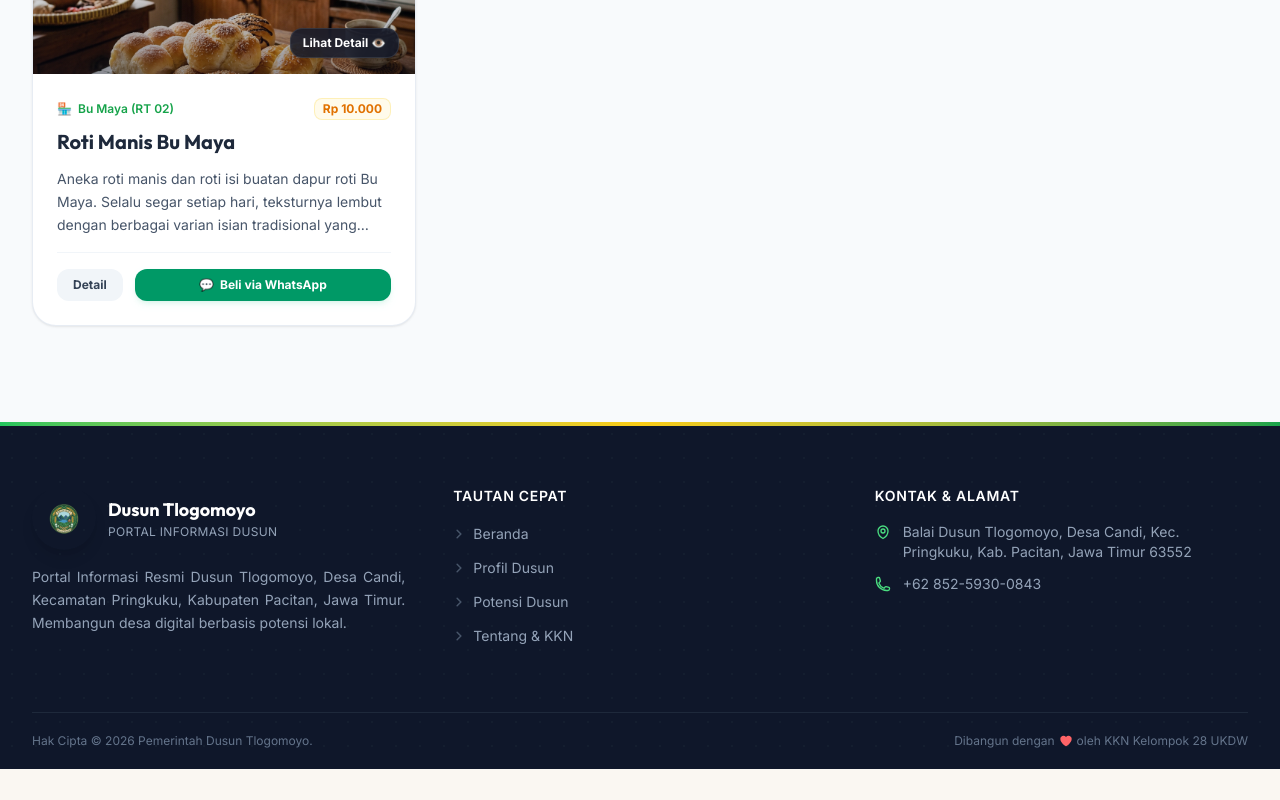
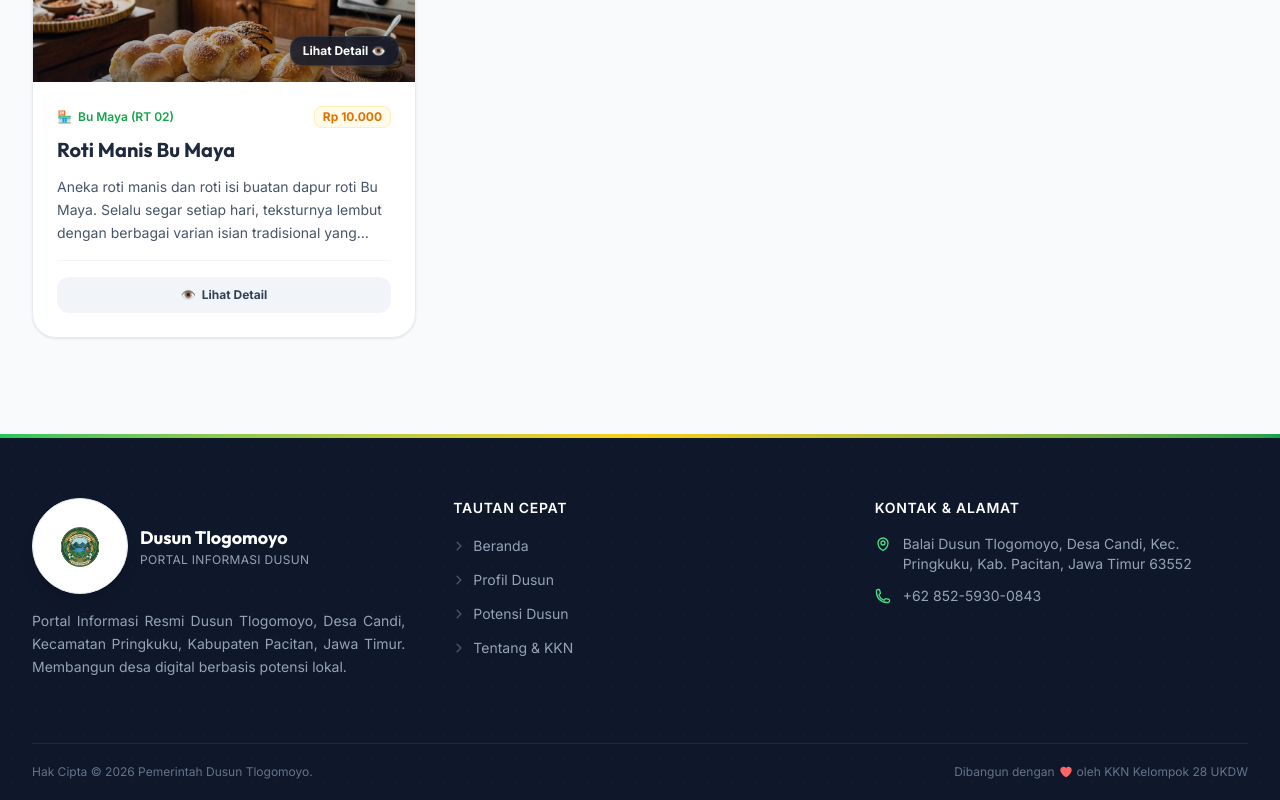
Before and after one commit to Jamesmarvins/portal-dusun-tlogomulyo, a Next.js app: page /umkm in a window 1280 px wide. Shown: the part 1920-2720 px from the top of the page. Before the commit the page ends 2689 px from the top, so only its background shows below. Built offline with nearby package versions, Linux system fonts and the light colour scheme.

Commit message:
feat: make logo even larger with clean background, and remove whatsapp purchasing from UMKM catalog

```diff
--- a/app/umkm/page.js
+++ b/app/umkm/page.js
@@ -273,22 +273,14 @@ export default function UmkmPage() {
                       {t?.umkmProducts?.[product.id]?.desc || product.desc}
                     </p>
                   </div>
-                  <div className="pt-4 border-t border-slate-100 dark:border-slate-800 flex items-center justify-between gap-3">
+                  <div className="pt-4 border-t border-slate-100 dark:border-slate-800">
                     <button
                       onClick={() => setSelectedProduct(product)}
-                      className="px-4 py-2 bg-slate-100 dark:bg-slate-800 text-slate-700 dark:text-slate-300 rounded-xl text-xs font-bold hover:bg-slate-200 dark:hover:bg-slate-700 transition-colors cursor-pointer"
+                      className="w-full py-2.5 bg-slate-100 dark:bg-slate-800 hover:bg-primary-600 dark:hover:bg-primary-600 text-slate-700 dark:text-slate-300 hover:text-white dark:hover:text-white rounded-xl text-xs font-bold transition-all duration-300 cursor-pointer flex items-center justify-center gap-1.5"
                     >
-                      {language === "en" ? "Details" : "Detail"}
+                      <span>👁️</span>
+                      <span>{language === "en" ? "View Details" : "Lihat Detail"}</span>
                     </button>
-                    <a
-                      href={`https://wa.me/${product.phone}?text=${encodeURIComponent(`Halo, saya tertarik dengan produk ${product.name} yang dijual oleh ${product.seller}. Apakah masih tersedia?`)}`}
-                      target="_blank"
-                      rel="noopener noreferrer"
-                      className="flex-1 py-2 bg-emerald-600 hover:bg-emerald-700 text-white rounded-xl text-xs font-bold flex items-center justify-center gap-1.5 transition-colors cursor-pointer shadow-md shadow-emerald-500/10"
-                    >
-                      <span>💬</span>
-                      <span>{t?.umkm?.orderBtn || "Pesan"}</span>
-                    </a>
                   </div>
                 </div>
               </div>
@@ -352,22 +344,13 @@ export default function UmkmPage() {
                 </div>
               </div>
 
-              <div className="flex flex-col sm:flex-row items-center justify-between gap-4 border-t border-slate-100 dark:border-slate-800 pt-6">
+              <div className="flex items-center justify-end border-t border-slate-100 dark:border-slate-800 pt-6">
                 <button
                   onClick={() => setSelectedProduct(null)}
-                  className="w-full sm:w-auto px-8 py-3.5 bg-slate-100 dark:bg-slate-800 hover:bg-slate-200 dark:hover:bg-slate-700 text-slate-700 dark:text-slate-300 font-bold rounded-2xl transition-colors cursor-pointer text-center"
+                  className="w-full sm:w-auto px-8 py-3 bg-primary-600 hover:bg-primary-700 text-white font-bold rounded-2xl transition-colors cursor-pointer text-center text-sm"
                 >
-                  {t?.umkm?.backBtn || "Kembali"}
+                  {language === "en" ? "Close" : "Tutup"}
                 </button>
-                <a
-                  href={`https://wa.me/${selectedProduct.phone}?text=${encodeURIComponent(`Halo, saya tertarik dengan produk ${selectedProduct.name} yang Anda tawarkan di E-Katalog. Bagaimana cara pemesanannya?`)}`}
-                  target="_blank"
-                  rel="noopener noreferrer"
-                  className="w-full sm:flex-1 py-3.5 bg-emerald-600 hover:bg-emerald-700 text-white font-bold rounded-2xl flex items-center justify-center gap-2.5 transition-colors shadow-lg shadow-emerald-500/20 text-center cursor-pointer text-sm"
-                >
-                  <span className="text-lg">💬</span>
-                  <span>{t?.umkm?.orderDirectBtn || "Pesan Langsung via WhatsApp"}</span>
-                </a>
               </div>
             </div>
           </div>
--- a/components/Footer.js
+++ b/components/Footer.js
@@ -21,7 +21,7 @@ export default function Footer() {
           {/* Column 1: About */}
           <div className="sm:col-span-2 lg:col-span-1">
             <div className="flex items-center gap-3 mb-4">
-              <div className="w-14 h-14 sm:w-16 sm:h-16 rounded-full overflow-hidden flex items-center justify-center shadow-lg">
+              <div className="w-20 h-20 sm:w-24 sm:h-24 rounded-full overflow-hidden flex items-center justify-center shadow-lg bg-white dark:bg-slate-800 p-1 border border-slate-200 dark:border-slate-700">
                 <img
                   src="/images/logo.png"
                   alt="Logo Tlogomoyo"
--- a/components/Navbar.js
+++ b/components/Navbar.js
@@ -51,7 +51,7 @@ export default function Navbar() {
             aria-label="Beranda Portal Informasi Tlogomoyo"
           >
             {/* Logo Image */}
-            <div className="relative w-14 h-14 sm:w-16 sm:h-16 rounded-full overflow-hidden flex items-center justify-center shadow-md group-hover:shadow-lg transition-all duration-300 group-hover:scale-105">
+            <div className="relative w-20 h-20 sm:w-24 sm:h-24 rounded-full overflow-hidden flex items-center justify-center shadow-lg group-hover:shadow-xl transition-all duration-300 group-hover:scale-105 bg-white dark:bg-slate-900 p-1 border border-slate-100 dark:border-slate-800">
               <img
                 src="/images/logo.png"
                 alt="Logo Tlogomoyo"
```
